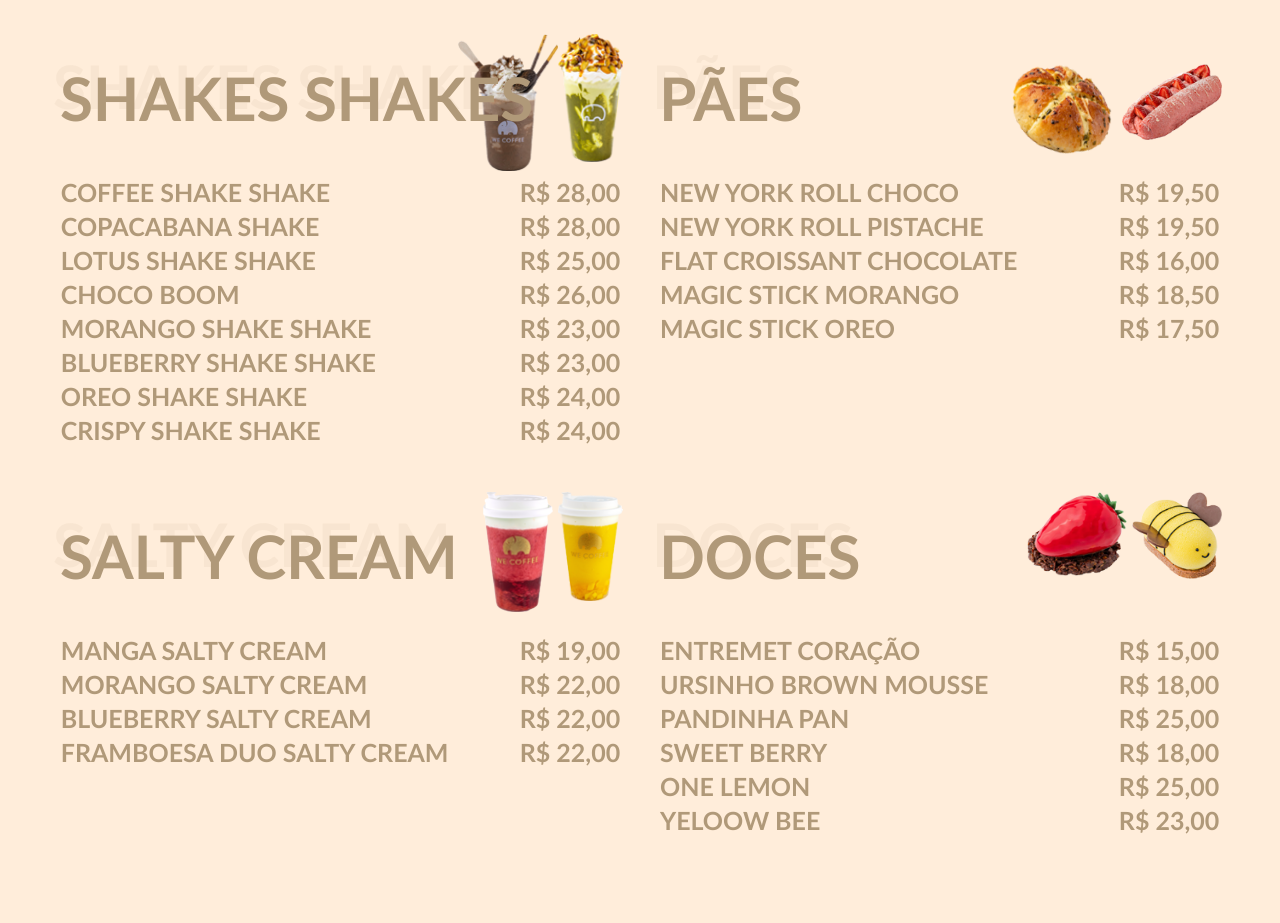
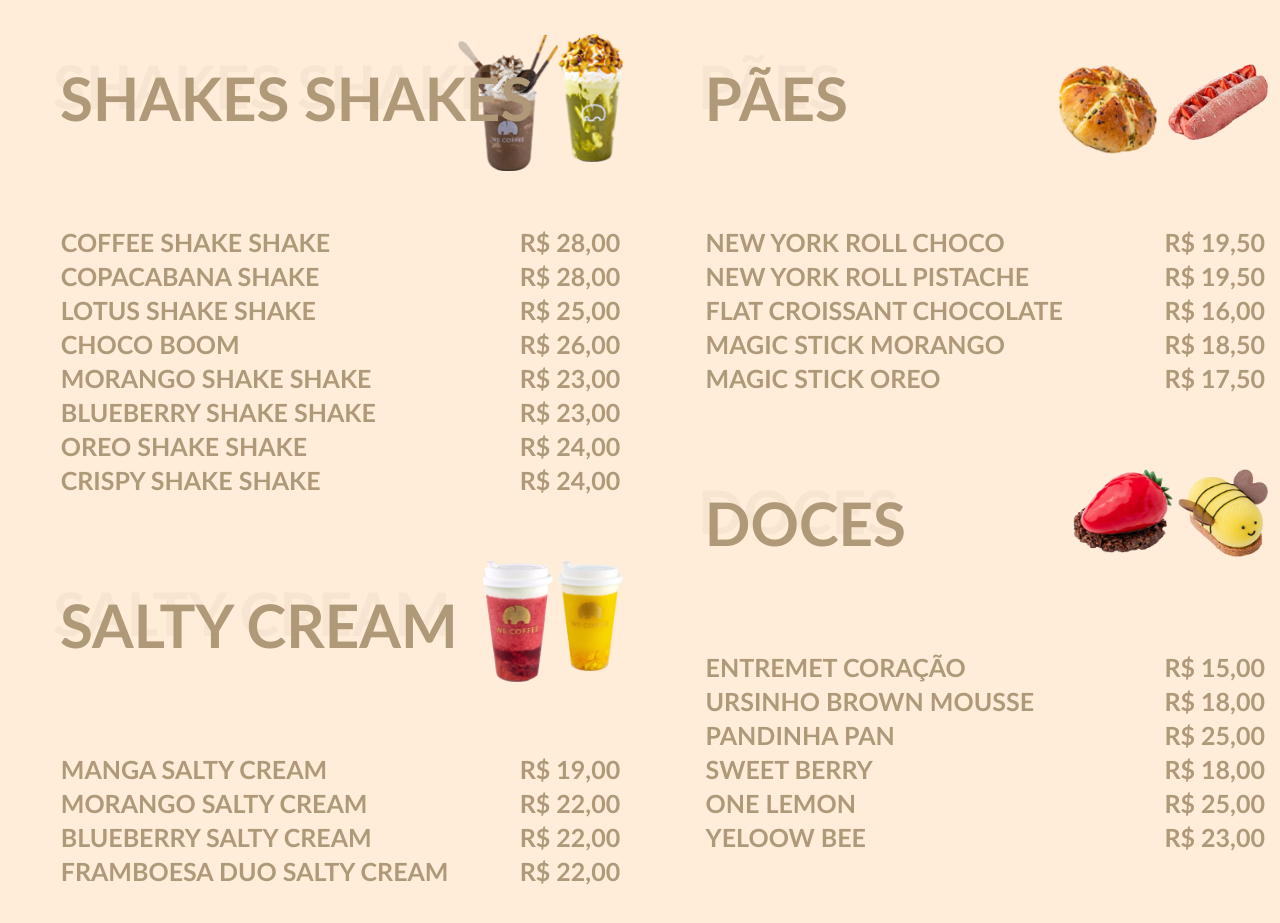
Before and after one commit to LetAlto/Card-pio, a plain HTML site: page Index.html in a window 1280 px wide. Before the commit the page ends 887 px from the top, so only its background shows below. Drawn offline with Linux system fonts and the light colour scheme.

Commit message:
Update Index.html

```diff
--- a/Index.html
+++ b/Index.html
@@ -8,160 +8,97 @@
 
 <body class="base">
 
-    <header>
+<header>
 
-    </header>
+</header>
 
-   <main>
-    <div style="width: 48%; display: inline-block;">
+<main>
+
+  <div style="display: flex; gap: 4%;">
+
+    <!-- COLUNA 1 -->
+    <div style="width: 48%; display: flex; flex-direction: column; gap: 20px;">
+
         <div>
-            <h2> SHAKES SHAKES</h2>
-            <h1> SHAKES SHAKES</h1>
+            <h2>SHAKES SHAKES</h2>
+            <h1>SHAKES SHAKES</h1>
             <img src="Shake2.png" width="65px;" style="margin-top: -140px;">
             <img src="Shake1.png" width="100px;" style="margin-right: 65px; margin-top: -140px;">
         </div>
         <div>
             <table>
-                <tr>
-                    <th class="coluna1"> COFFEE SHAKE SHAKE </th>
-                    <th class="coluna2"> R$ 28,00 </th>
-                </tr>
-                <tr>
-                    <th class="coluna1"> COPACABANA SHAKE </th>
-                    <th class="coluna2"> R$ 28,00 </th>
-                </tr>
-                <tr>
-                    <th class="coluna1"> LOTUS SHAKE SHAKE </th>
-                    <th class="coluna2"> R$ 25,00 </th>
-                </tr>
-                <tr>
-                    <th class="coluna1">  CHOCO BOOM </th>
-                    <th class="coluna2"> R$ 26,00 </th>
-                </tr>
-                <tr>
-                    <th class="coluna1">  MORANGO SHAKE SHAKE </th>
-                    <th class="coluna2"> R$ 23,00 </th>
-                </tr>
-                <tr>
-                    <th class="coluna1">  BLUEBERRY SHAKE SHAKE </th>
-                    <th class="coluna2"> R$ 23,00 </th>
-                </tr>
-                <tr>
-                    <th class="coluna1">  OREO SHAKE SHAKE </th>
-                    <th class="coluna2"> R$ 24,00 </th>
-                </tr>
-                <tr>
-                    <th class="coluna1">  CRISPY SHAKE SHAKE </th>
-                    <th class="coluna2"> R$ 24,00 </th>
-                </tr>
+                <tr> <th class="coluna1"> COFFEE SHAKE SHAKE </th> <th class="coluna2"> R$ 28,00 </th> </tr>
+                <tr> <th class="coluna1"> COPACABANA SHAKE </th> <th class="coluna2"> R$ 28,00 </th> </tr>
+                <tr> <th class="coluna1"> LOTUS SHAKE SHAKE </th> <th class="coluna2"> R$ 25,00 </th> </tr>
+                <tr> <th class="coluna1"> CHOCO BOOM </th> <th class="coluna2"> R$ 26,00 </th> </tr>
+                <tr> <th class="coluna1"> MORANGO SHAKE SHAKE </th> <th class="coluna2"> R$ 23,00 </th> </tr>
+                <tr> <th class="coluna1"> BLUEBERRY SHAKE SHAKE </th> <th class="coluna2"> R$ 23,00 </th> </tr>
+                <tr> <th class="coluna1"> OREO SHAKE SHAKE </th> <th class="coluna2"> R$ 24,00 </th> </tr>
+                <tr> <th class="coluna1"> CRISPY SHAKE SHAKE </th> <th class="coluna2"> R$ 24,00 </th> </tr>
+            </table>
+        </div>
+
+        <div>
+            <h2>SALTY CREAM</h2>
+            <h1>SALTY CREAM</h1>
+            <img src="Salty1.png" width="65px;" style="margin-top: -140px;">
+            <img src="Salty2.png" width="70px;" style="margin-right: 70px; margin-top: -140px;">
+        </div>
+        <div>
+            <table>
+                <tr> <th class="coluna1"> MANGA SALTY CREAM </th> <th class="coluna2"> R$ 19,00 </th> </tr>
+                <tr> <th class="coluna1"> MORANGO SALTY CREAM </th> <th class="coluna2"> R$ 22,00 </th> </tr>
+                <tr> <th class="coluna1"> BLUEBERRY SALTY CREAM </th> <th class="coluna2"> R$ 22,00 </th> </tr>
+                <tr> <th class="coluna1"> FRAMBOESA DUO SALTY CREAM </th> <th class="coluna2"> R$ 22,00 </th> </tr>
             </table>
         </div>
 
     </div>
 
-    <div style="width: 48%; display: inline-block;">
+    <!-- COLUNA 2 -->
+    <div style="width: 48%; display: flex; flex-direction: column; gap: 20px;">
+
         <div>
-            <h2> PÃES</h2>
-            <h1> PÃES</h1>
+            <h2>PÃES</h2>
+            <h1>PÃES</h1>
             <img src="Pão1.png" width="100px;" style="margin-top: -110px;">
             <img src="Pão2.png" width="100px;" style="margin-right: 110px; margin-top: -110px;">
         </div>
         <div>
             <table>
-                <tr>
-                    <th class="coluna1"> NEW YORK ROLL CHOCO </th>
-                    <th class="coluna2"> R$ 19,50 </th>
-                </tr>
-                <tr>
-                    <th class="coluna1"> NEW YORK ROLL PISTACHE </th>
-                    <th class="coluna2"> R$ 19,50 </th>
-                </tr>
-                <tr>
-                    <th class="coluna1"> FLAT CROISSANT CHOCOLATE </th>
-                    <th class="coluna2"> R$ 16,00 </th>
-                </tr>
-                <tr>
-                    <th class="coluna1"> MAGIC STICK MORANGO </th>
-                    <th class="coluna2"> R$ 18,50 </th>
-                </tr>
-                <tr>
-                    <th class="coluna1">  MAGIC STICK OREO </th>
-                    <th class="coluna2"> R$ 17,50 </th>
-                </tr>
+                <tr> <th class="coluna1"> NEW YORK ROLL CHOCO </th> <th class="coluna2"> R$ 19,50 </th> </tr>
+                <tr> <th class="coluna1"> NEW YORK ROLL PISTACHE </th> <th class="coluna2"> R$ 19,50 </th> </tr>
+                <tr> <th class="coluna1"> FLAT CROISSANT CHOCOLATE </th> <th class="coluna2"> R$ 16,00 </th> </tr>
+                <tr> <th class="coluna1"> MAGIC STICK MORANGO </th> <th class="coluna2"> R$ 18,50 </th> </tr>
+                <tr> <th class="coluna1"> MAGIC STICK OREO </th> <th class="coluna2"> R$ 17,50 </th> </tr>
             </table>
         </div>
-    </div>
 
-    <div style="width: 48%; display: inline-block;">
         <div>
-            <h2> SALTY CREAM</h2>
-            <h1> SALTY CREAM</h1>
-            <img src="Salty1.png" width="65px;" style="margin-top: -140px;">
-            <img src="Salty2.png" width="70px;" style="margin-right: 70px; margin-top: -140px;">
+            <h2>DOCES</h2>
+            <h1>DOCES</h1>
+            <img src="Doce1.png" width="90px;" style="margin-top: -130px;">
+            <img src="Doce2.png" width="100px;" style="margin-right: 95px; margin-top: -130px;">
         </div>
         <div>
             <table>
-                <tr>
-                    <th class="coluna1"> MANGA SALTY CREAM </th>
-                    <th class="coluna2"> R$ 19,00 </th>
-                </tr>
-                <tr>
-                    <th class="coluna1"> MORANGO SALTY CREAM </th>
-                    <th class="coluna2"> R$ 22,00 </th>
-                </tr>
-                <tr>
-                    <th class="coluna1"> BLUEBERRY SALTY CREAM </th>
-                    <th class="coluna2"> R$ 22,00 </th>
-                </tr>
-                <tr>
-                    <th class="coluna1">  FRAMBOESA DUO SALTY CREAM </th>
-                    <th class="coluna2"> R$ 22,00 </th>
-                </tr>
+                <tr> <th class="coluna1"> ENTREMET CORAÇÃO </th> <th class="coluna2"> R$ 15,00 </th> </tr>
+                <tr> <th class="coluna1"> URSINHO BROWN MOUSSE </th> <th class="coluna2"> R$ 18,00 </th> </tr>
+                <tr> <th class="coluna1"> PANDINHA PAN </th> <th class="coluna2"> R$ 25,00 </th> </tr>
+                <tr> <th class="coluna1"> SWEET BERRY </th> <th class="coluna2"> R$ 18,00 </th> </tr>
+                <tr> <th class="coluna1"> ONE LEMON </th> <th class="coluna2"> R$ 25,00 </th> </tr>
+                <tr> <th class="coluna1"> YELOOW BEE </th> <th class="coluna2"> R$ 23,00 </th> </tr>
             </table>
         </div>
+
     </div>
 
-    <div style="width: 48%; display: inline-block;">
-        <div>
-            <h2> DOCES</h2>
-            <h1> DOCES</h1>
-            <img src="Doce1.png" width="90px;" style="margin-top: -140px;">
-            <img src="Doce2.png" width="100px;" style="margin-right: 95px; margin-top: -140px;">
-        </div>
-        <div>
-            <table>
-                <tr>
-                    <th class="coluna1"> ENTREMET CORAÇÃO </th>
-                    <th class="coluna2"> R$ 15,00 </th>
-                </tr>
-                <tr>
-                    <th class="coluna1"> URSINHO BROWN MOUSSE </th>
-                    <th class="coluna2"> R$ 18,00 </th>
-                </tr>
-                <tr>
-                    <th class="coluna1"> PANDINHA PAN </th>
-                    <th class="coluna2"> R$ 25,00 </th>
-                </tr>
-                <tr>
-                    <th class="coluna1">  SWEET BERRY </th>
-                    <th class="coluna2"> R$ 18,00 </th>
-                </tr>
-                <tr>
-                    <th class="coluna1">  ONE LEMON </th>
-                    <th class="coluna2"> R$ 25,00 </th>
-                </tr>
-                <tr>
-                    <th class="coluna1">  YELOOW BEE</th>
-                    <th class="coluna2"> R$ 23,00 </th>
-                </tr>
-            </table>
-        </div>
-    </div>
+  </div>
 
-    </main>
+</main>
 
-  <footer >
+<footer>
+</footer>
 
-  </footer>
 </body>
 </html>
```
